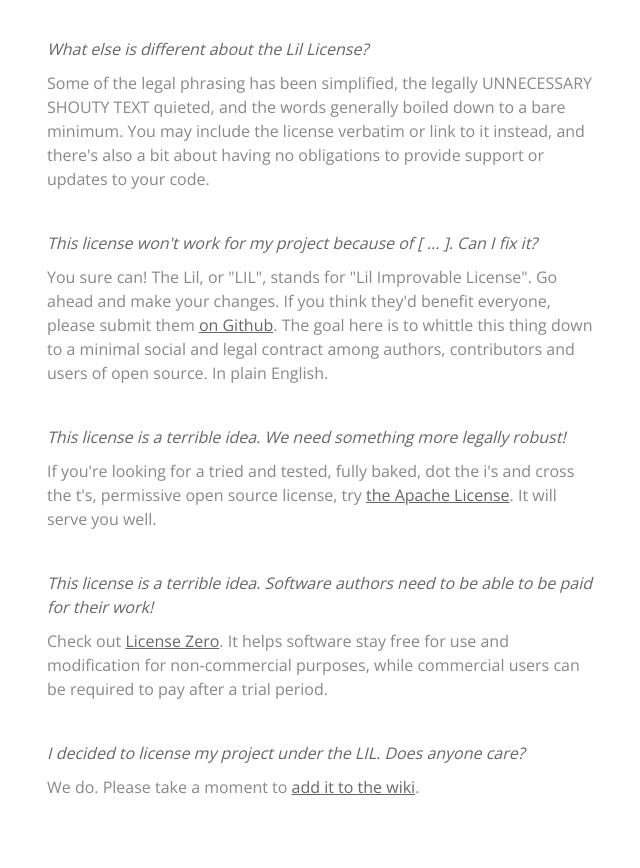
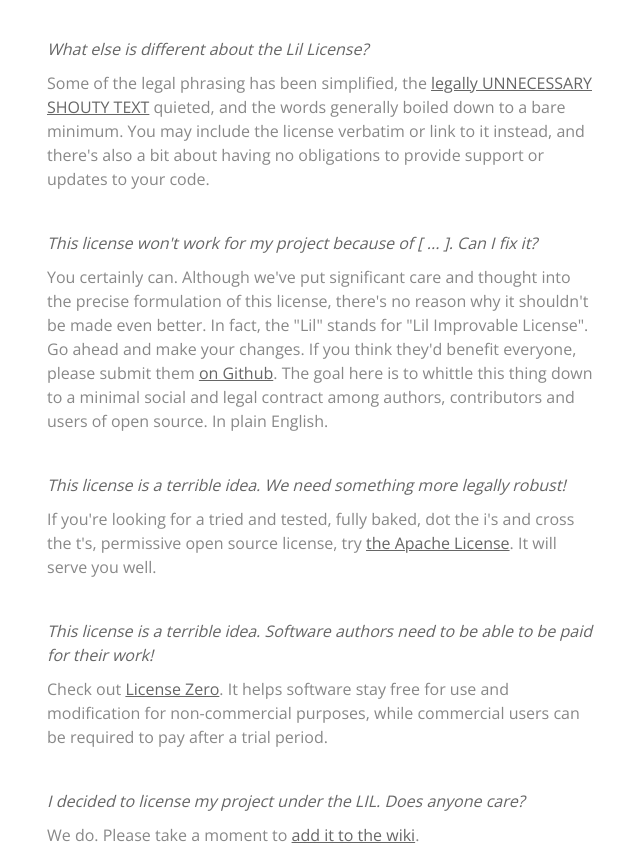
Before and after one commit to jashkenas/lil-license, a plain HTML site: page v1.html in a window 1280 px wide. Shown: the part 929-1797 px from the top of the page, without its empty margins (318-958 px from the left). Drawn offline with nearby package versions, Linux system fonts and the light colour scheme; a web font is replaced by a local one.

Commit message:
Be a little more measured with description in FAQ, and add a link

```diff
--- a/v1.html
+++ b/v1.html
@@ -127,12 +127,15 @@ bit more: a declaration of the intent not to use software patents against users,
 and the shared understanding that contributions back to the project will be
 incorporated under the same terms of the license.</p>
 <p>What else is different about the Lil License?</p>
-<p>Some of the legal phrasing has been simplified, the legally UNNECESSARY SHOUTY
-TEXT quieted, and the words generally boiled down to a bare minimum. You may
+<p>Some of the legal phrasing has been simplified, the <a href="https://www.cameronhuff.com/blog/why-not-use-CAPITAL-LETTERS/index.html">legally UNNECESSARY SHOUTY
+TEXT</a>
+quieted, and the words generally boiled down to a bare minimum. You may
 include the license verbatim or link to it instead, and there's also a bit about
 having no obligations to provide support or updates to your code.</p>
 <p>This license won't work for my project because of [ ... ]. Can I fix it?</p>
-<p>You sure can! The Lil, or &quot;LIL&quot;, stands for &quot;Lil Improvable License&quot;. Go ahead
+<p>You certainly can. Although we've put significant care and thought into the
+precise formulation of this license, there's no reason why it shouldn't be made
+even better. In fact, the &quot;Lil&quot; stands for &quot;Lil Improvable License&quot;. Go ahead
 and make your changes. If you think they'd benefit everyone, please submit them
 <a href="https://github.com/jashkenas/lil-license">on Github</a>. The goal here is to
 whittle this thing down to a minimal social and legal contract among authors,
```
Also changed, not shown: 1 other file.
